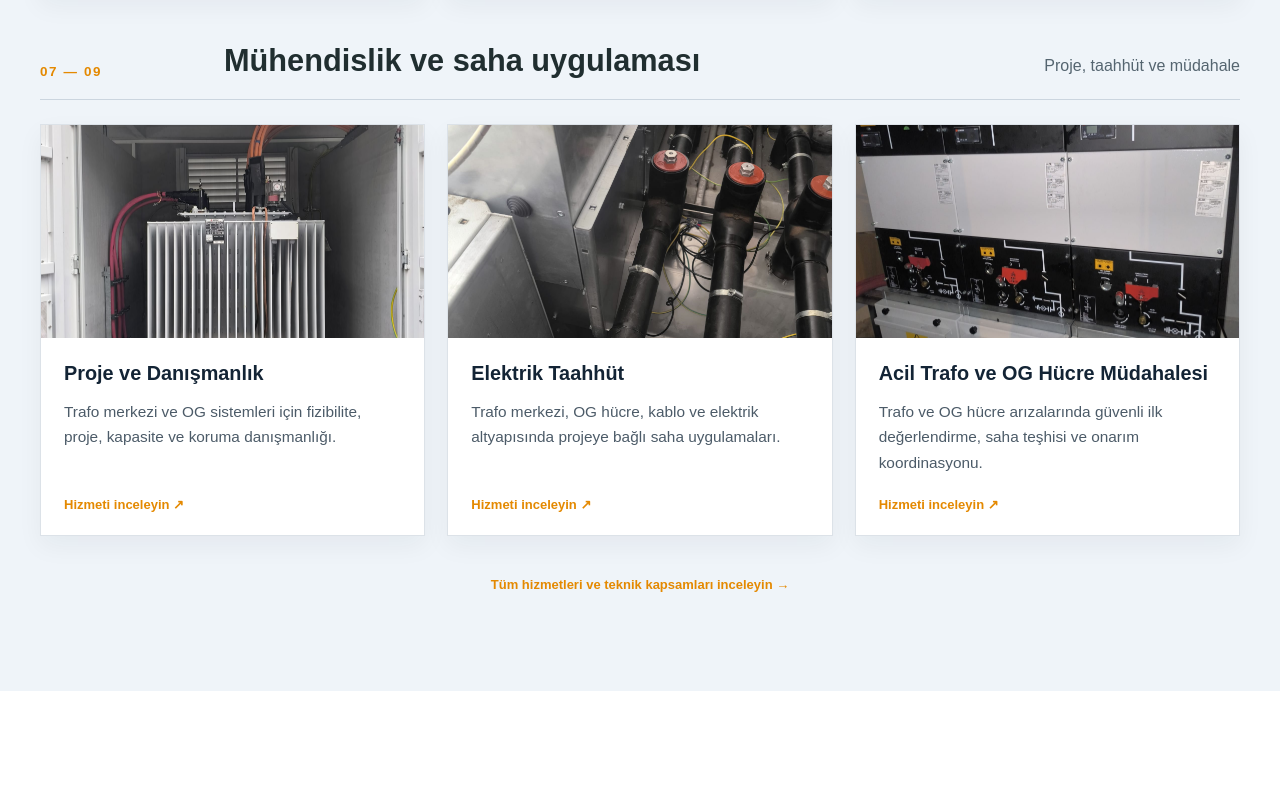
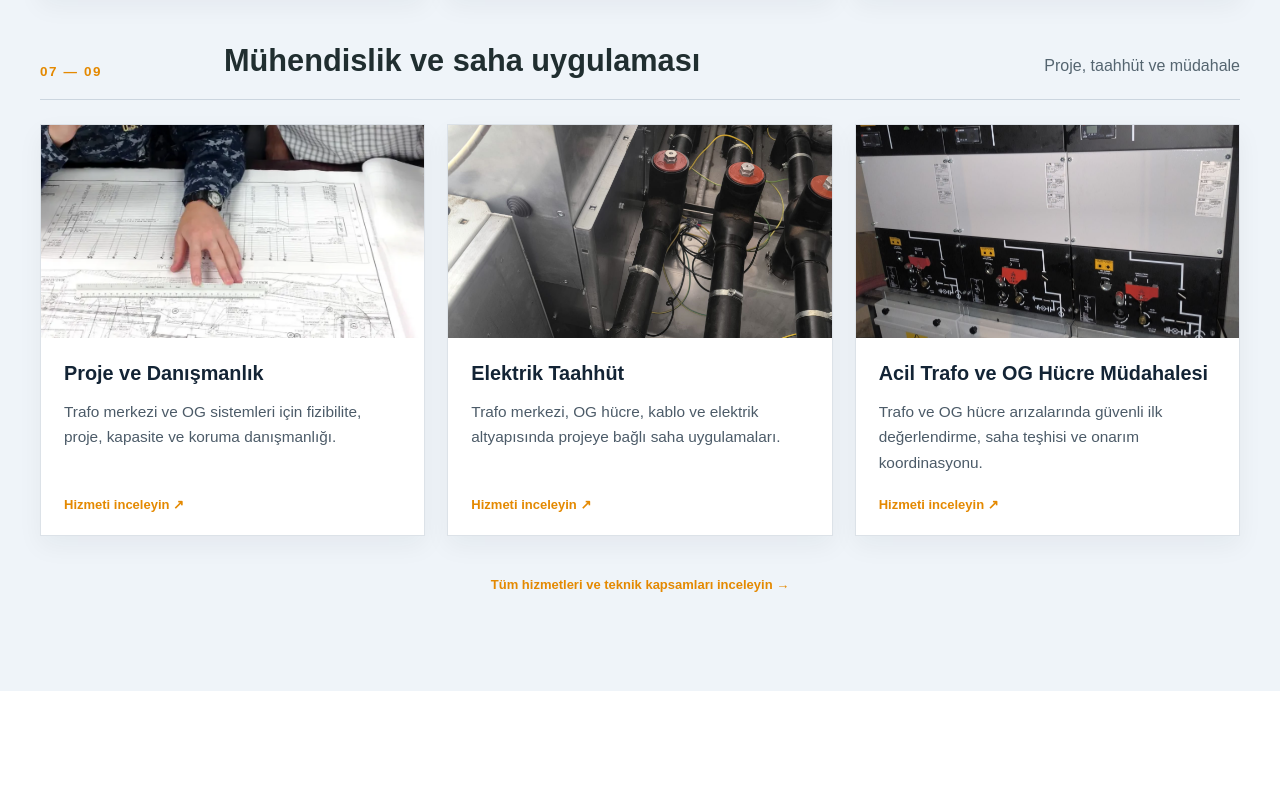
Before and after one commit to yavuzenes/trafo-clone, a Next.js app: page / in a window 1280 px wide. Shown: the part 3180-3967 px from the top of the page. Built offline with nearby package versions, Linux system fonts and the light colour scheme.

Commit message:
Update service images for project planning and transformer oil testing

```diff
--- a/app/core-services.ts
+++ b/app/core-services.ts
@@ -87,13 +87,14 @@ const newServices: Service[] = [
 ];
 
 const serviceImages: Record<string, string> = {
+  "trafo-yag-analizi": "/images/trafo-yag-testi.webp",
   "trafo-bakim-ve-onarimi": "/images/trafo-bakim-5.webp",
   "trafo-ariza-tespiti-ve-giderilmesi": "/images/resim-2.jpeg",
   "trafo-testleri": "/images/trafo-bakim-4.webp",
   "og-hucre-bakim-ve-onarim": "/images/resim-7.jpeg",
   "og-hucre-ariza-tespiti": "/images/resim-8.jpeg",
   "og-hucre-testleri": "/images/resim-6.jpeg",
-  "proje-ve-danismanlik": "/images/resim-9.jpeg",
+  "proje-ve-danismanlik": "/images/proje-danismanlik-yeni.webp",
   "elektrik-taahhut": "/images/resim-10.jpeg",
   "acil-mudahale": "/images/resim-7.jpeg",
 };
--- a/app/hizmetler/[slug]/page.tsx
+++ b/app/hizmetler/[slug]/page.tsx
@@ -32,7 +32,7 @@ export default async function Page({ params }: { params: Promise<{ slug: string
     breadcrumbSchema([{ name: "Ana Sayfa", path: "/" }, { name: "Hizmetler", path: "/hizmetler" }, { name: s.title, path }]),
   ] };
   return <><Header/><main>
-    <section className="service-hero"><div className="shell"><Breadcrumb items={[{label:"Hizmetler",href:"/hizmetler"},{label:s.title}]}/><div className="service-hero-grid"><div><span className="kicker light">{s.eyebrow}</span><h1>{s.title}</h1><p>{s.intro}</p><div className="actions"><Link className="btn primary" href="/iletisim">Teknik talep oluşturun</Link><a className="btn ghost" href={`tel:${company.phone}`}>Teknik ekibi arayın</a></div></div><div className="service-hero-image"><Image src={s.image} alt={`${s.title} kapsamında saha ekipmanı`} fill priority sizes="(max-width:760px) 100vw, 45vw"/></div></div></div></section>
+    <section className="service-hero"><div className="shell"><Breadcrumb items={[{label:"Hizmetler",href:"/hizmetler"},{label:s.title}]}/><div className="service-hero-grid"><div><span className="kicker light">{s.eyebrow}</span><h1>{s.title}</h1><p>{s.intro}</p><div className="actions"><Link className="btn primary" href="/iletisim">Teknik talep oluşturun</Link><a className="btn ghost" href={`tel:${company.phone}`}>Teknik ekibi arayın</a></div></div><div className="service-hero-image"><Image src={s.image} alt={s.title} fill priority sizes="(max-width:760px) 100vw, 45vw"/></div></div></div></section>
     <section className="benefits"><div className="shell">{s.benefits.map((b,i)=><div key={b}><strong>0{i+1}</strong><span>{b}</span></div>)}</div></section>
     {content && <section className="core-rich"><div className="shell"><span className="kicker">Teknik yaklaşım</span><p className="core-rich-lead">{content.lead}</p><div className="core-rich-grid">{content.sections.map(section=><article key={section.heading}><h2>{section.heading}</h2><p>{section.text}</p><ul>{section.points.map(point=><li key={point}>{point}</li>)}</ul></article>)}</div>{content.tests && <div className="core-test-wrap"><table className="core-test-table"><caption>Uygulanabilecek testler ve değerlendirme yaklaşımı</caption><thead><tr><th>Test</th><th>Amaç</th><th>Değerlendirme</th></tr></thead><tbody>{content.tests.map(test=><tr key={test.name}><td>{test.name}</td><td>{test.purpose}</td><td>{test.assessment}</td></tr>)}</tbody></table></div>}{content.related && <div className="core-related">{content.related.map(related=>{const item=allServices.find(x=>x.slug===related);return item?<Link href={`/hizmetler/${item.slug}`} key={item.slug}>{item.shortTitle} →</Link>:null;})}</div>}</div></section>}
     <section className="section"><div className="shell content-grid"><div><span className="kicker">Hizmet kapsamı</span><h2>Sahada uyguladığımız kontroller</h2><p className="lead">Kapsam, keşif sonrasında ekipman ve tesis koşullarına göre kesinleştirilir.</p></div><ul className="check-list">{s.scope.map(x=><li key={x}>{x}</li>)}</ul></div></section>
```
Also changed, not shown: public/images/proje-danismanlik-yeni.webp (added), public/images/trafo-yag-testi.webp (added).
